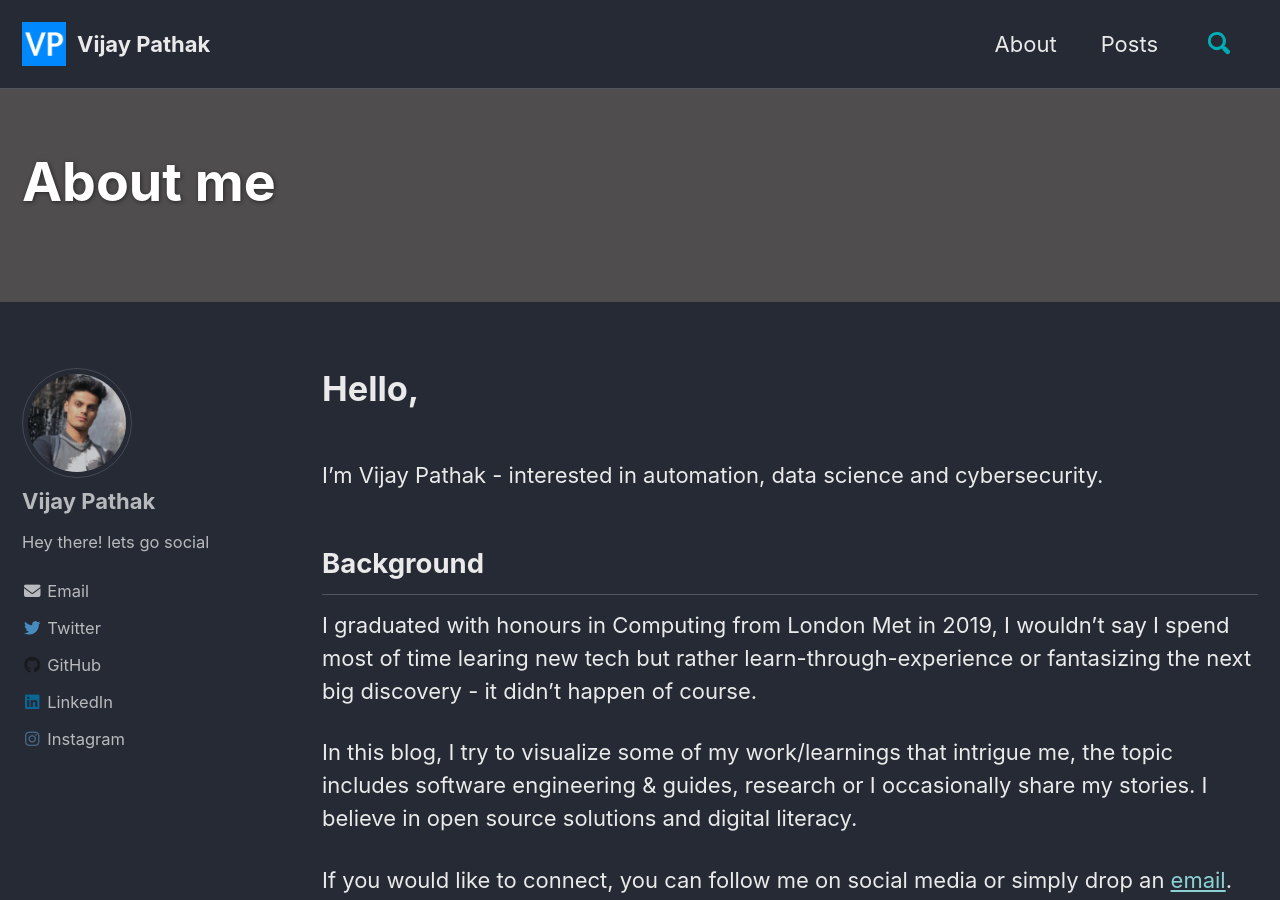
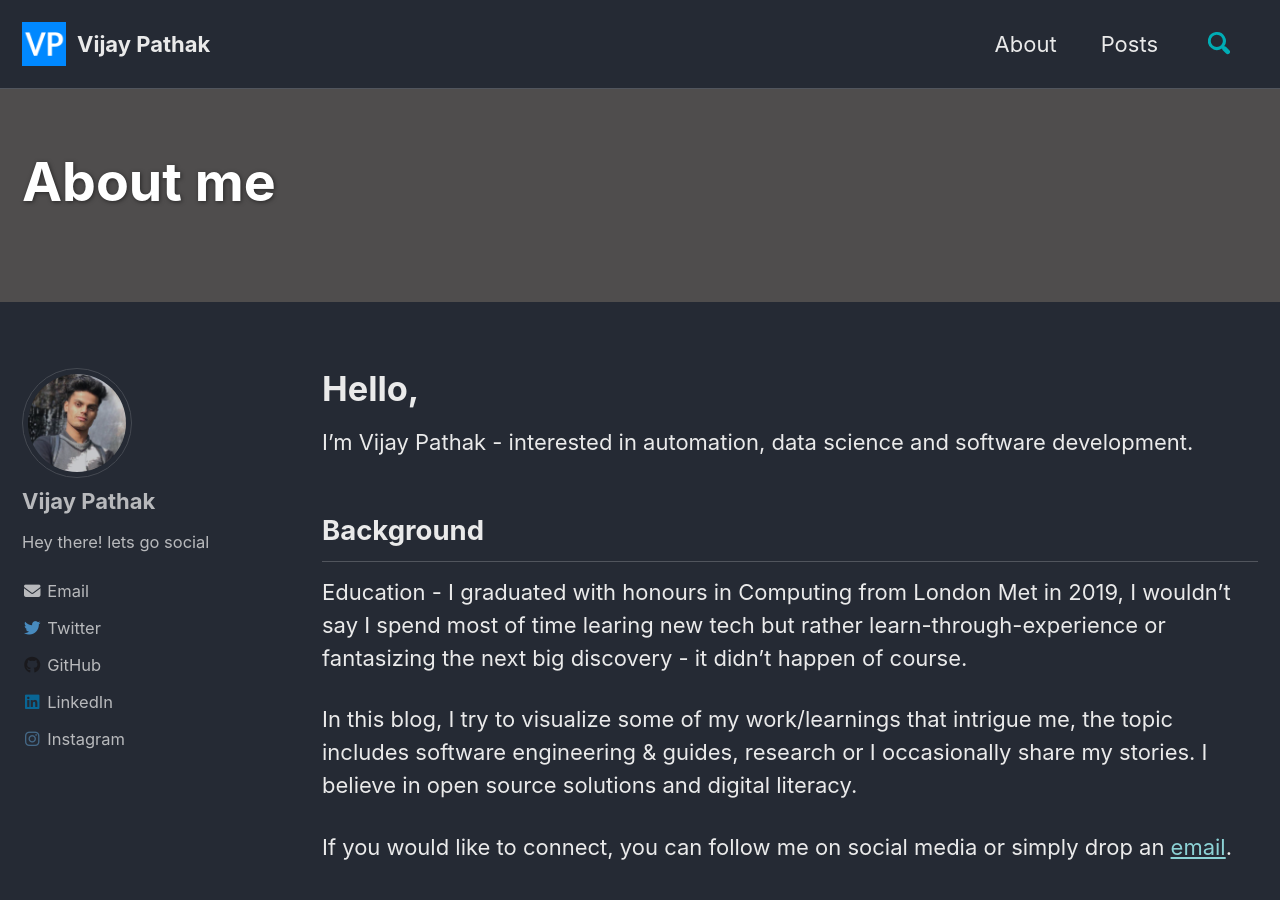
Before and after one commit to hbvj99/hbvj99.github.io, a Jekyll site: the page built from _pages/about.md, in a window 1280 px wide and 900 px high. Built offline with Jekyll 4.4.1, drawn with Linux system fonts in a browser that asks for light colours; cached includes are drawn as plain includes; nearby versions of some CDN libraries.

Commit message:
update bio

```diff
--- a/_pages/about.md
+++ b/_pages/about.md
@@ -9,12 +9,11 @@
 ---
 
 # Hello,
-<br>
-I’m Vijay Pathak - interested in automation, data science and cybersecurity.
+I’m Vijay Pathak - interested in automation, data science and software development.
 
 ## Background
 
-I graduated with honours in Computing from London Met in 2019, I wouldn't say I spend most of time learing new tech but rather learn-through-experience or fantasizing the next big discovery - it didn't happen of course.
+Education - I graduated with honours in Computing from London Met in 2019, I wouldn't say I spend most of time learing new tech but rather learn-through-experience or fantasizing the next big discovery - it didn't happen of course.
 
 In this blog, I try to visualize some of my work/learnings that intrigue me, the topic includes software engineering &#38; guides, research or I occasionally share my stories. I believe in open source solutions and digital literacy.
 
```
